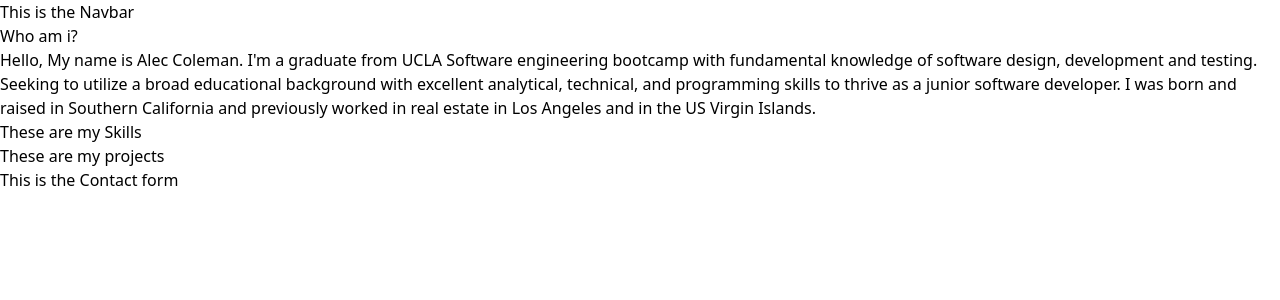
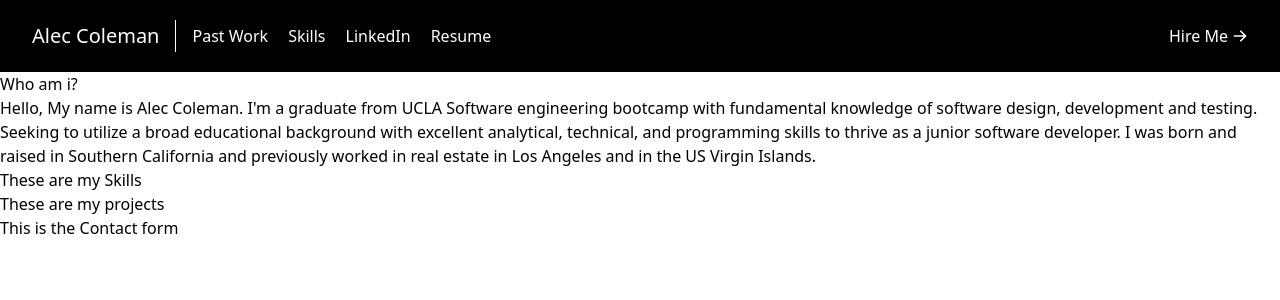
Before and after one commit to Acoleman37/react-portfolio, a React (Create React App) app: page / in a window 1280 px wide. Shown: the top 300 px of the page. Built offline with nearby package versions, Linux system fonts and the light colour scheme.

Commit message:
created navbar

```diff
--- a/package.json
+++ b/package.json
@@ -3,6 +3,7 @@
   "version": "0.1.0",
   "private": true,
   "dependencies": {
+    "@heroicons/react": "^1.0.6",
     "@testing-library/jest-dom": "^5.16.2",
     "@testing-library/react": "^12.1.3",
     "@testing-library/user-event": "^13.5.0",
--- a/src/components/About/index.js
+++ b/src/components/About/index.js
@@ -5,7 +5,7 @@
         <section className="">
             <h1 id="about">Who am i?</h1>
             <div className="">
-                <p>
+                <p className="">
                     Hello, My name is Alec Coleman. I'm a graduate from UCLA Software engineering bootcamp with fundamental knowledge of software design, development and testing. Seeking to utilize a broad educational background with excellent analytical, technical, and programming skills to thrive as a junior software developer. I was born and raised in Southern California and previously worked in real estate in Los Angeles and in the US Virgin Islands.
                 </p>
             </div>
--- a/src/components/Navbar/index.js
+++ b/src/components/Navbar/index.js
@@ -1,7 +1,20 @@
 import React from 'react';
+import { ArrowRightIcon } from "@heroicons/react/solid";
 
 export default function Navbar() {
     return (
-        <h1>This is the Navbar</h1>
+        <header className="bg-black md:sticky top-0 z-10">
+            <div className=" mx-auto flex flex-wrap p-5 flex-col md:flex-row items-center">
+            <a href="#about" className="ml-3 text-xl title-font font-medium text-white mb-4 md:mb-0">Alec Coleman</a>
+                <nav className="md:mr-auto md:ml-4 md:py-1 md:pl-4 md:border-l md:border-white flex flex-wrap items-center text-base text-white">
+                    <a href="#projects" className="mr-5 hover:text-green-500">Past Work</a>
+                    <a href="#skills" className="mr-5 hover:text-green-500">Skills</a>
+                    <a href="https://www.linkedin.com/in/aleccoleman" target="_blank" rel="noreferrer noopener" className="mr-5 hover:text-green-500">LinkedIn</a>
+                    <a href="#resume" className="mr-5 hover:text-green-500">Resume</a>
+                </nav>
+                <a href="#contact" className="inline-flex items-center bg-black border-0 py-1 px-3 focus:outline-none hover:bg-green-600 text-white rounded text-base mt-4 md:mt-0">Hire Me<ArrowRightIcon className="w-4 h-4 ml-1" />
+                </a>
+            </div>
+        </header>
     );
 }
--- a/tailwind.config.js
+++ b/tailwind.config.js
@@ -1,11 +1,8 @@
 module.exports = {
   content: [
-    './src/**/*.{js,jsx,ts,tsx}', './public/index.html'],
-    darkMode: true,
+    "./src/**/*.{js,jsx,ts,tsx}",
+  ],
   theme: {
-    colors: {
-      'blue': '#0284c7'
-    },
     extend: {},
   },
   plugins: [],
```
Also changed, not shown: src/assets/projects/projects.js (deleted), src/projects.js (added), 1 other file (tests, documents, lock files or other folders).
